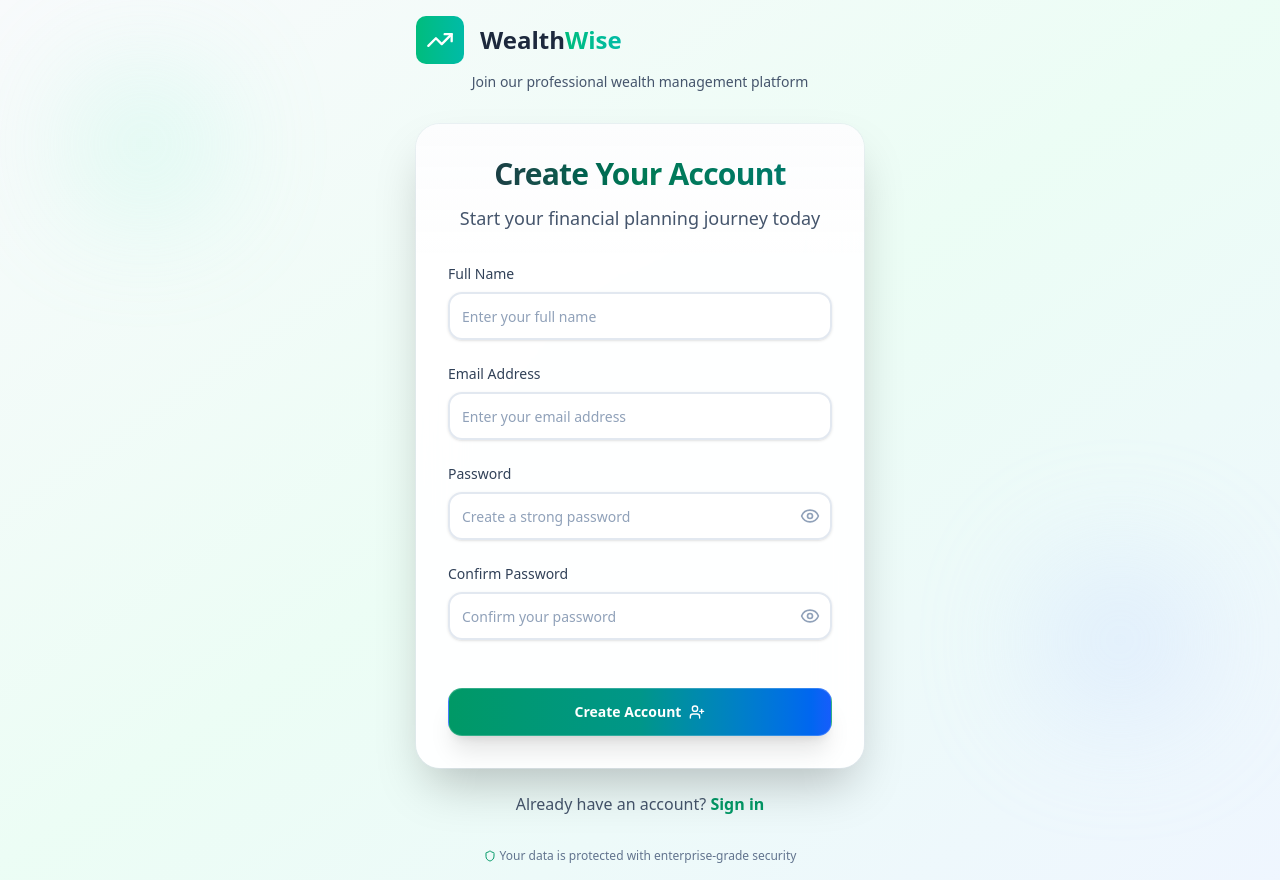
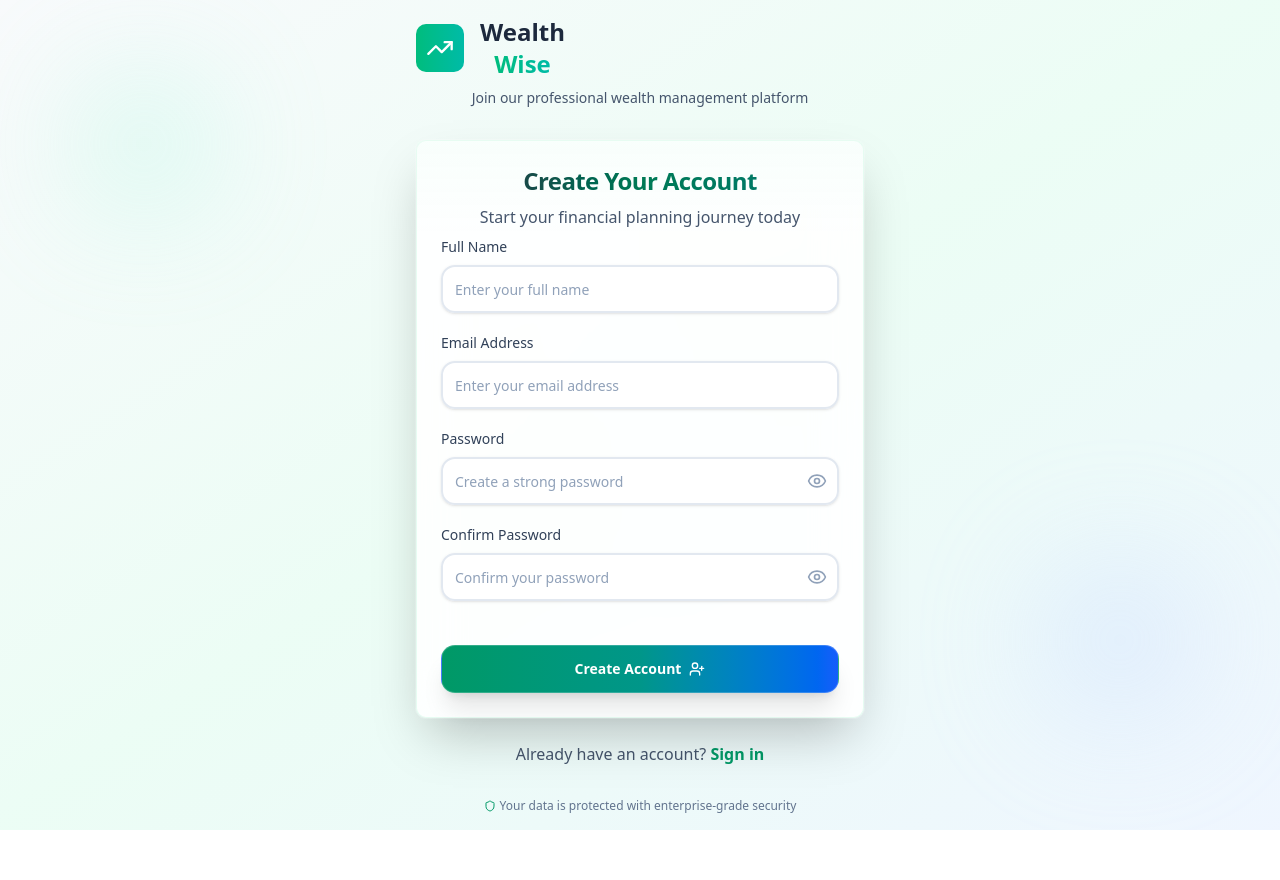
Before and after one commit to CyberRaas/WealthWise, a Next.js app: page /auth/signup in a window 1280 px wide. After the commit the page ends 830 px from the top, so only its background shows below. Built offline with nearby package versions, Linux system fonts and the light colour scheme.

Commit message:
Ui modify

```diff
--- a/app/auth/signin/page.js
+++ b/app/auth/signin/page.js
@@ -383,8 +383,8 @@ function SignInForm() {
 
       <div className="w-full max-w-md relative z-10">
         {/* Company Logo/Brand Area */}
-        <div className="text-center mb-8">
-          <Logo size="xlarge" textClassName="text-2xl" />
+        <div className="text-center mb-2 flex flex-col items-center">
+          <Logo size="xlarge" textClassName="text-2xl " />
           <p className="text-slate-600 text-sm font-medium mt-2">Professional wealth management platform</p>
         </div>
 
@@ -398,10 +398,10 @@ function SignInForm() {
             </CardDescription>
           </CardHeader>
 
-          <CardContent className="space-y-8 px-8 pb-8">
+          <CardContent className="space-y-2 px-8 pb-8">
             <form onSubmit={handleSubmit(onSubmit)} className="space-y-6">
               {/* Email Field */}
-              <div className="space-y-3">
+              <div className="space-y-2">
                 <label
                   htmlFor="email"
                   className="text-sm font-semibold text-slate-700 block tracking-wide"
@@ -423,7 +423,7 @@ function SignInForm() {
               </div>
 
               {/* Password Field */}
-              <div className="space-y-3">
+              <div className="space-y-2">
                 <label
                   htmlFor="password"
                   className="text-sm font-semibold text-slate-700 block tracking-wide"
@@ -501,7 +501,7 @@ function SignInForm() {
             {/* Divider */}
             <div className="relative">
               <div className="absolute inset-0 flex items-center">
-                <span className="w-full border-t border-slate-200" />
+                <span className="w-full border-t " />
               </div>
               <div className="relative flex justify-center text-xs uppercase">
                 <span className="bg-white px-4 text-slate-500 font-semibold tracking-wider">Or continue with</span>
@@ -537,7 +537,7 @@ function SignInForm() {
         </Card>
 
         {/* Sign Up Link */}
-        <div className="text-center mt-6">
+        <div className="text-center mt-2">
           <p className="text-slate-600 font-medium">
             Don&apos;t have an account?{' '}
             <Link
@@ -550,7 +550,7 @@ function SignInForm() {
         </div>
 
         {/* Security Notice */}
-        <div className="text-center mt-8 text-xs text-slate-500">
+        <div className="text-center mt-2 text-xs text-slate-500">
           <div className="flex items-center justify-center space-x-1">
             <Shield className="w-3 h-3 text-emerald-600" />
             <p className="font-medium">Bank-level security & encryption</p>
--- a/app/auth/signup/page.js
+++ b/app/auth/signup/page.js
@@ -758,22 +758,22 @@ export default function SignUpPage() {
         <div className="w-full max-w-md relative z-10">
           {/* Company Logo/Brand Area */}
           <div className="text-center mb-8">
-            <Logo size="xlarge" textClassName="text-2xl" />
+      <Logo size="xlarge" textClassName="text-2xl flex flex-col items-center" />
             <p className="text-slate-600 text-sm font-medium mt-2">Join our professional wealth management platform</p>
           </div>
 
-          <Card className="shadow-2xl border-0 bg-white/95 backdrop-blur-xl ring-1 ring-slate-200/50 rounded-3xl overflow-hidden">
-            <CardHeader className="text-center pb-8 pt-8 bg-gradient-to-b from-slate-50/50 to-transparent">
-              <CardTitle className="text-3xl font-bold bg-gradient-to-r from-slate-800 via-emerald-700 to-teal-700 bg-clip-text text-transparent mb-3">
+          <Card className="shadow-2xl border border-emerald-100/50 bg-white/90 backdrop-blur-xl ring-1 ring-white/20">
+            <CardHeader className="text-center pb-2 bg-gradient-to-b from-emerald-50/30 to-transparent">
+              <CardTitle className="text-2xl font-bold bg-gradient-to-r from-slate-800 via-emerald-700 to-teal-700 bg-clip-text text-transparent mb-2">
                 Create Your Account
               </CardTitle>
-              <CardDescription className="text-slate-600 text-lg font-medium">
+              <CardDescription className="text-slate-600 text-base font-medium">
                 Start your financial planning journey today
               </CardDescription>
             </CardHeader>
 
-            <CardContent className="space-y-8 px-8 pb-8">
-              <form onSubmit={signupForm.handleSubmit(onSignupSubmit)} className="space-y-6">
+            <CardContent className="space-y-6">
+              <form onSubmit={signupForm.handleSubmit(onSignupSubmit)} className="space-y-5">
                 {/* Name Field */}
                 <div className="space-y-2">
                   <label
@@ -949,17 +949,17 @@ export default function SignUpPage() {
         <div className="w-full max-w-md relative z-10">
           {/* Company Logo/Brand Area */}
           <div className="text-center mb-8">
-            <Logo size="xlarge" textClassName="text-2xl" />
+            <Logo size="xlarge" textClassName="text-2xl " />
             <h2 className="text-xl font-bold text-slate-800 mt-4 mb-2">Email Verification</h2>
             <p className="text-slate-600 text-sm font-medium">Complete your account setup</p>
           </div>
 
-          <Card className="shadow-2xl border-0 bg-white/95 backdrop-blur-xl ring-1 ring-slate-200/50 rounded-3xl overflow-hidden">
-            <CardHeader className="text-center pb-8 pt-8 bg-gradient-to-b from-slate-50/50 to-transparent">
-              <CardTitle className="text-3xl font-bold bg-gradient-to-r from-slate-800 via-emerald-700 to-teal-700 bg-clip-text text-transparent mb-3">
+          <Card className="shadow-2xl border border-emerald-100/50 bg-white/90 backdrop-blur-xl ring-1 ring-white/20">
+            <CardHeader className="text-center pb-6 bg-gradient-to-b from-emerald-50/30 to-transparent">
+              <CardTitle className="text-2xl font-bold bg-gradient-to-r from-slate-800 via-emerald-700 to-teal-700 bg-clip-text text-transparent mb-2">
                 Verify Your Email
               </CardTitle>
-              <CardDescription className="text-slate-600 text-lg font-medium">
+              <CardDescription className="text-slate-600 text-base font-medium">
                 Enter the 6-digit code sent to<br />
                 <span className="font-bold text-emerald-700">{userData?.email}</span>
               </CardDescription>
```
